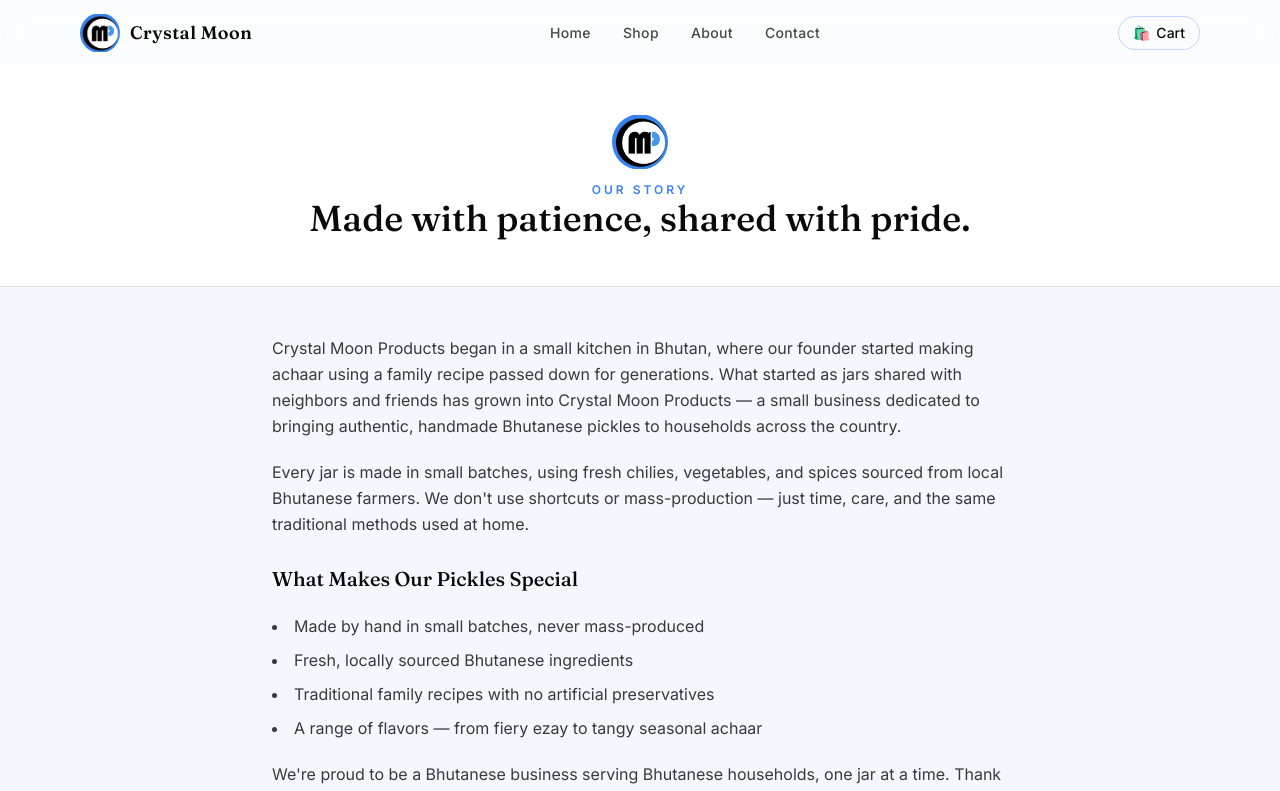
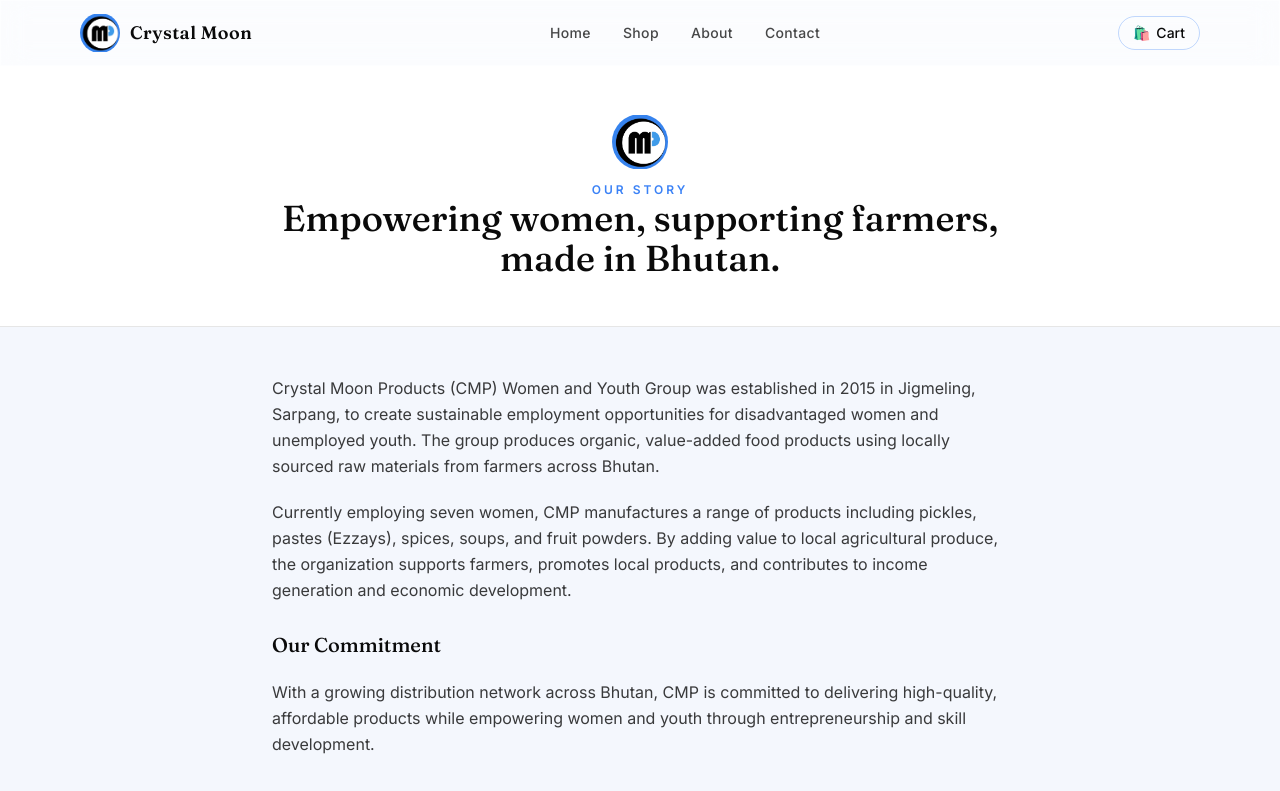
Before and after one commit to XplorerLuffy/cmp.bt, a Next.js app: page /about in a window 1280 px wide. Shown: the top 791 px of the page. Built offline with nearby package versions, Linux system fonts and the light colour scheme.

Commit message:
Replace About page placeholder copy with real CMP company background

```diff
--- a/src/app/(site)/about/page.tsx
+++ b/src/app/(site)/about/page.tsx
@@ -17,7 +17,7 @@ export default function AboutPage() {
             Our Story
           </p>
           <h1 className="font-display text-3xl font-medium text-brand-ink sm:text-4xl">
-            Made with patience, shared with pride.
+            Empowering women, supporting farmers, made in Bhutan.
           </h1>
         </FadeInSection>
       </div>
@@ -25,29 +25,25 @@ export default function AboutPage() {
       <FadeInSection className="mx-auto max-w-3xl px-4 py-12">
         <div className="flex flex-col gap-5 leading-relaxed text-brand-ink/80">
           <p>
-            Crystal Moon Products began in a small kitchen in Bhutan, where our founder
-            started making achaar using a family recipe passed down for generations. What
-            started as jars shared with neighbors and friends has grown into Crystal Moon
-            Products — a small business dedicated to bringing authentic, handmade Bhutanese
-            pickles to households across the country.
+            Crystal Moon Products (CMP) Women and Youth Group was established in 2015 in
+            Jigmeling, Sarpang, to create sustainable employment opportunities for
+            disadvantaged women and unemployed youth. The group produces organic,
+            value-added food products using locally sourced raw materials from farmers
+            across Bhutan.
           </p>
           <p>
-            Every jar is made in small batches, using fresh chilies, vegetables, and spices
-            sourced from local Bhutanese farmers. We don&apos;t use shortcuts or
-            mass-production — just time, care, and the same traditional methods used at home.
+            Currently employing seven women, CMP manufactures a range of products including
+            pickles, pastes (Ezzays), spices, soups, and fruit powders. By adding value to
+            local agricultural produce, the organization supports farmers, promotes local
+            products, and contributes to income generation and economic development.
           </p>
           <h2 className="mt-2 font-display text-xl font-medium text-brand-ink">
-            What Makes Our Pickles Special
+            Our Commitment
           </h2>
-          <ul className="list-inside list-disc space-y-2">
-            <li>Made by hand in small batches, never mass-produced</li>
-            <li>Fresh, locally sourced Bhutanese ingredients</li>
-            <li>Traditional family recipes with no artificial preservatives</li>
-            <li>A range of flavors — from fiery ezay to tangy seasonal achaar</li>
-          </ul>
           <p>
-            We&apos;re proud to be a Bhutanese business serving Bhutanese households, one
-            jar at a time. Thank you for supporting local.
+            With a growing distribution network across Bhutan, CMP is committed to
+            delivering high-quality, affordable products while empowering women and youth
+            through entrepreneurship and skill development.
           </p>
         </div>
       </FadeInSection>
```
